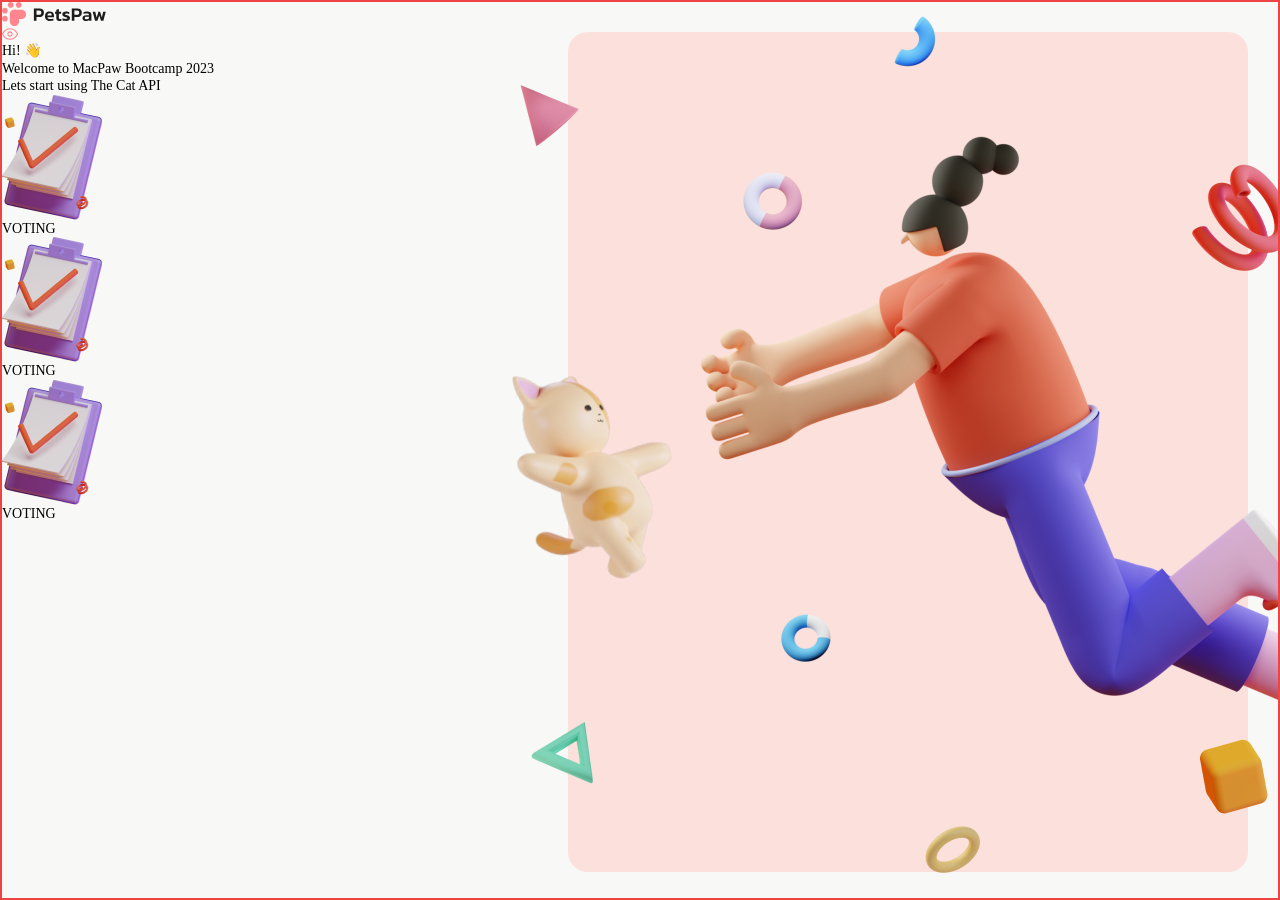
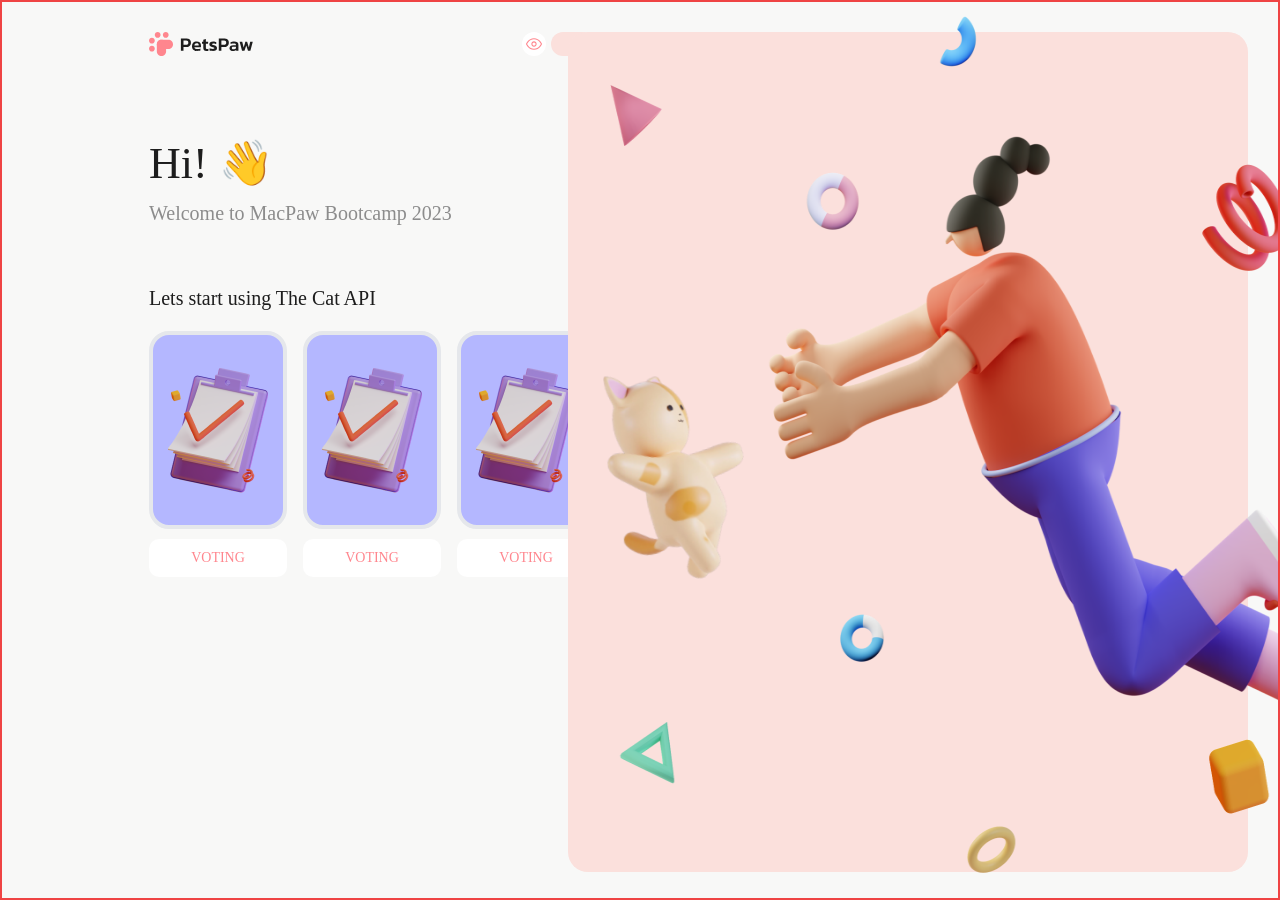
Before and after one commit to KsanaSal/mac-paw-test, a Next.js app: page / in a window 1280 px wide. Built offline with nearby package versions, Linux system fonts and the light colour scheme.

Commit message:
feat: added styles routButton and BtnRout

```diff
--- a/app/components/RoutButton.tsx
+++ b/app/components/RoutButton.tsx
@@ -4,8 +4,8 @@ import Image from "next/image";
 
 const RoutButton = () => {
     return (
-        <div>
-            <div>
+        <div className="flex flex-col items-center justify-center gap-[10px]">
+            <div className="flex items-center justify-center bg-accentPrimary border-[4px] border-transparent-white60 rounded-[20px] w-[138px] h-[198px]">
                 <Image src={VoteTable} alt="Vote table" />
             </div>
             <BtnRout />
--- a/app/components/Sidebar.tsx
+++ b/app/components/Sidebar.tsx
@@ -4,20 +4,30 @@ import RoutButton from "./RoutButton";
 
 const Sidebar = () => {
     return (
-        <div>
-            <a href="/" title="Logo page">
-                <Logo />
-            </a>
-            <div>
-                <div>
-                    <EyeOpen />
+        <div className="flex flex-col ml-[147px]">
+            <div className="flex mt-[30px] items-center justify-between">
+                <a href="/" title="Logo page">
+                    <Logo />
+                </a>
+                <div className="flex items-center gap-[5px]">
+                    <div className="w-[24px] h-[24px] bg-white flex justify-center items-center rounded-[50%]">
+                        <EyeOpen />
+                    </div>
+                    <div className="bg-primaryLight w-[44px] h-[24px] rounded-[50px] flex justify-end items-center p-[4px]">
+                        <div className="w-[16px] h-[16px] rounded-[50%] bg-primaryDark"></div>
+                    </div>
                 </div>
-                <div></div>
             </div>
-            <h1>Hi! 👋</h1>
-            <p>Welcome to MacPaw Bootcamp 2023</p>
-            <p>Lets start using The Cat API</p>
-            <div>
+            <h1 className="text-grayDark text-[44px] font-medium mt-[80px]">
+                Hi! 👋
+            </h1>
+            <p className="text-grayMedium text-[20px] mt-[10px]">
+                Welcome to MacPaw Bootcamp 2023
+            </p>
+            <p className="text-grayDark text-[20px] mt-[60px]">
+                Lets start using The Cat API
+            </p>
+            <div className="flex mt-[20px] gap-[16px]">
                 <RoutButton />
                 <RoutButton />
                 <RoutButton />
--- a/app/components/buttons/BtnRout.tsx
+++ b/app/components/buttons/BtnRout.tsx
@@ -1,5 +1,12 @@
 const BtnRout = () => {
-    return <button type="button">VOTING</button>;
+    return (
+        <button
+            type="button"
+            className="bg-white w-[138px] py-[10px] rounded-[10px] text-primaryDark uppercase font-medium"
+        >
+            VOTING
+        </button>
+    );
 };
 
 export default BtnRout;
```
